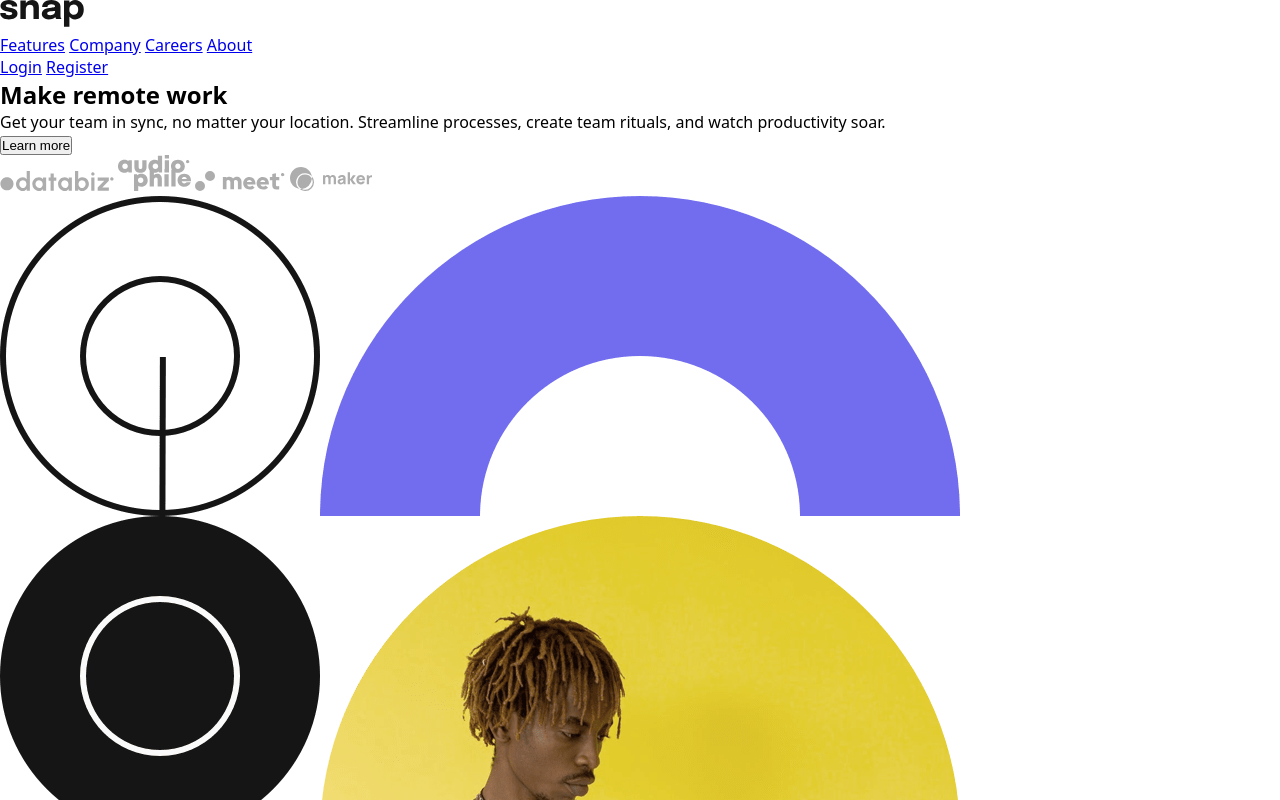
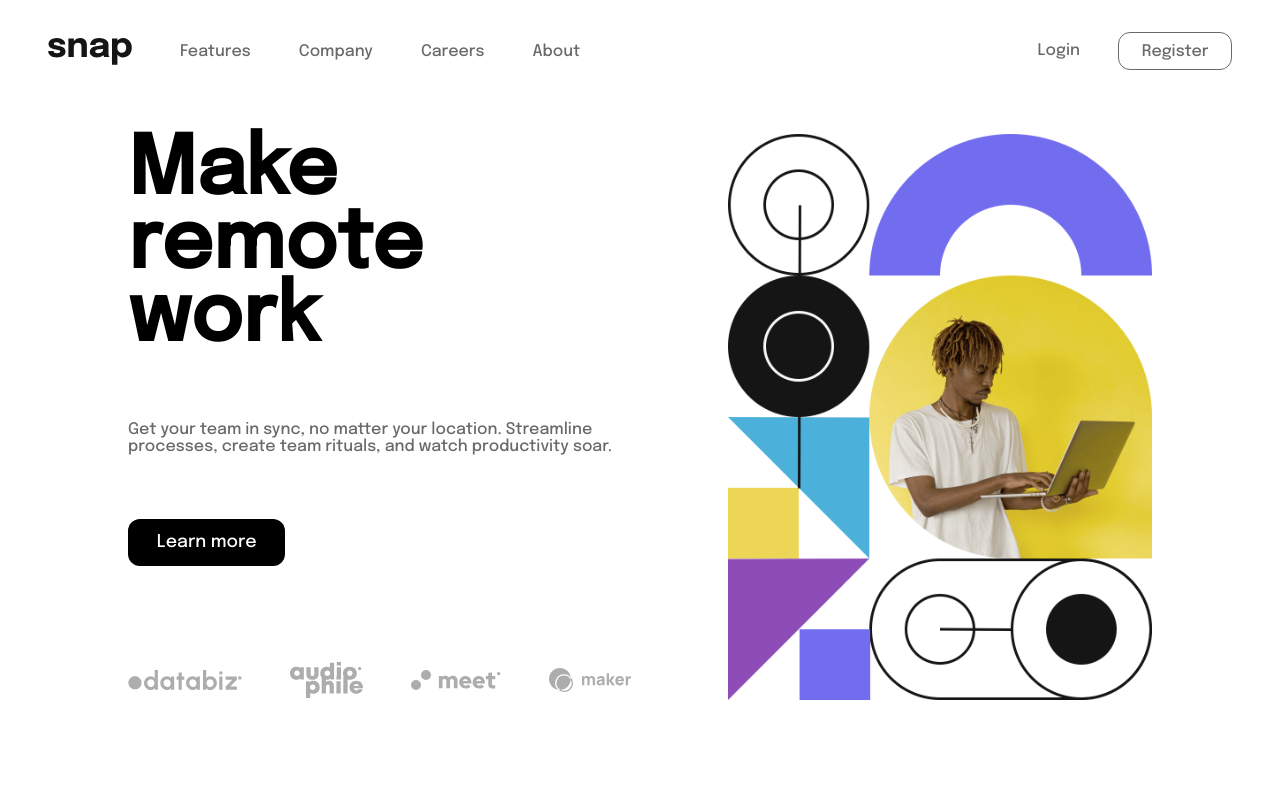
Before and after one commit to donCelis/web_a_fund_web, a plain HTML site: page intro-section/index.html in a window 1280 px wide. Shown: the top 800 px of the page. Drawn offline with Linux system fonts and the light colour scheme; files whose address does not match are found by name.

Commit message:
added: end project

```diff
--- a/intro-section/index.html
+++ b/intro-section/index.html
@@ -13,30 +13,35 @@
     <link rel="stylesheet" href="./styles/main.css" />
   </head>
   <body>
-    <header>
-      <nav>
+    <header class="row space-between">
+      <nav class="row gap-md items-center">
         <h1><img src="./images/logo.svg" alt="" /></h1>
-        <a href="#">Features</a>
-        <a href="#">Company</a>
-        <a href="#">Careers</a>
-        <a href="#">About</a>
+        <div class="row gap-md">
+          <a href="#">Features</a>
+          <a href="#">Company</a>
+          <a href="#">Careers</a>
+          <a href="#">About</a>
+        </div>
       </nav>
-      <nav>
-        <a href="#">Login</a>
-        <a href="#">Register</a>
+      <nav class="row gap-sm">
+        <a class="btn" href="#">Login</a>
+        <a class="btn btn-border" href="#">Register</a>
       </nav>
     </header>
-    <main>
-      <section>
+    <main class="container grid col-2 gap-lg">
+      <section class="grid gap-lg">
         <article>
-          <h2>Make remote work</h2>
-          <p>
+          <h2>
+            Make <br />
+            remote work
+          </h2>
+          <p class="my-4">
             Get your team in sync, no matter your location. Streamline
             processes, create team rituals, and watch productivity soar.
           </p>
-          <button>Learn more</button>
+          <button class="btn-main">Learn more</button>
         </article>
-        <div>
+        <div class="row items-center gap-md">
           <img src="./images//client-databiz.svg" alt="" />
           <img src="./images/client-audiophile.svg" alt="" />
           <img src="./images/client-meet.svg" alt="" />
@@ -44,7 +49,7 @@
         </div>
       </section>
       <section>
-        <img src="./images/image-hero-desktop.png" alt="" />
+        <img class="w-full" src="./images/image-hero-desktop.png" alt="" />
       </section>
     </main>
   </body>
--- a/intro-section/styles/main.css
+++ b/intro-section/styles/main.css
@@ -1,7 +1,82 @@
+@import url("https://fonts.googleapis.com/css2?family=Epilogue:ital,wght@0,500;1,500&display=swap");
+
 * {
   margin: 0;
   padding: 0;
 }
 body {
-  font-family: system-ui;
+  font-family: "Epilogue", system-ui;
 }
+a {
+  color: #696969;
+  text-decoration: none;
+}
+button {
+  border: 0;
+  font-family: "Epilogue", system-ui;
+}
+img {
+  vertical-align: middle;
+}
+/* estilos generales */
+.row {
+  display: flex;
+}
+.grid {
+  display: grid;
+  align-items: center;
+}
+.col-2 {
+  grid-template-columns: repeat(2, 1fr);
+}
+.space-between {
+  justify-content: space-between;
+}
+.items-center {
+  align-items: center;
+}
+.gap-sm {
+  gap: 1rem;
+}
+.gap-md {
+  gap: 3rem;
+}
+.gap-lg {
+  gap: 6rem;
+}
+.btn {
+  padding: 0.6rem 1.4rem;
+}
+.btn-border {
+  border: 1px solid #696969;
+  border-radius: 12px;
+}
+.w-full {
+  width: 100%;
+}
+.btn-main {
+  padding: 0.9rem 1.8rem;
+  background: black;
+  color: white;
+  border-radius: 12px;
+  font-size: 1.1em;
+}
+.my-4 {
+  margin: 4rem 0;
+}
+.container {
+  width: 80%;
+  margin: 0 auto;
+}
+/* estilos especif. */
+header,
+main {
+  padding: 2rem 3rem;
+}
+article h2 {
+  font-size: 5em;
+  line-height: 4.6rem;
+}
+article p {
+  color: #696969;
+}
```
